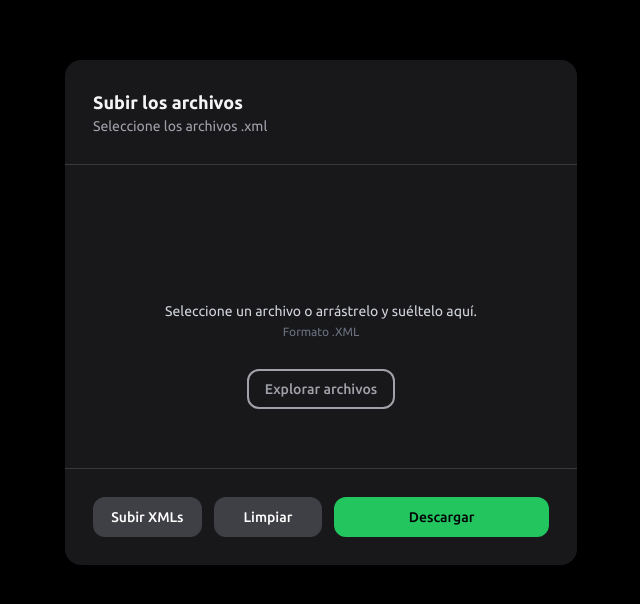
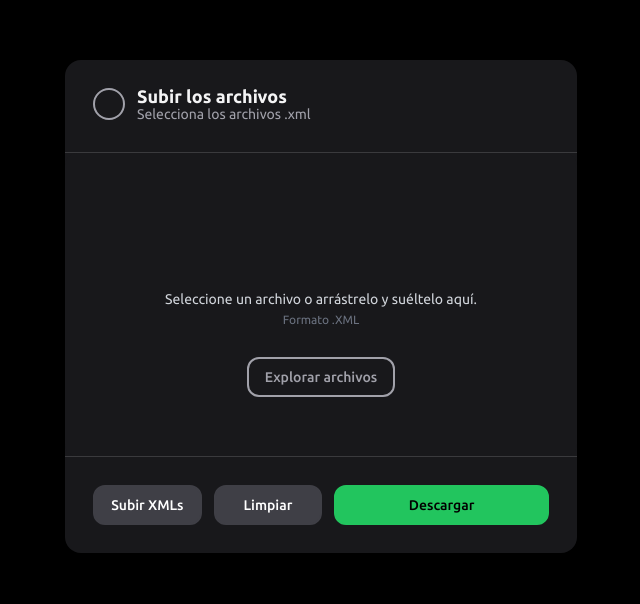
Before and after one commit to Ody2207/facturas-app, a Next.js app: page / in a window 1280 px wide. Shown: the part 140-744 px from the top of the page, without its empty margins (319-959 px from the left). Built offline with nearby package versions, Linux system fonts and the light colour scheme.

Commit message:
feat: add the icon upload

```diff
--- a/src/app/page.jsx
+++ b/src/app/page.jsx
@@ -7,13 +7,18 @@ function HomePage() {
     return (
         <section className="flex justify-center items-center w-full h-screen bg-backgroud">
             <section className="with-card h-1/2 bg-content1 rounded-2xl space-y-*">
-                <div className="p-7 border-b border-b-[#3A3A3D]">
-                    <h2 className="text-lg font-bold text-[#f4f4f5]">
+                <div className="flex gap-3 p-7 border-b border-b-[#3A3A3D]">
+                    <div className="border-2 border-[#A1A1AA] w-8 h-8 flex justify-center items-center rounded-full" >
+                        <svg xmlns="http://www.w3.org/2000/svg" width={15} height={15} viewBox="0 0 24 24"><g fill="none" stroke="#A1A1AA" strokeLinecap="round" strokeLinejoin="round" strokeWidth={2}><path strokeDasharray={20} strokeDashoffset={20} d="M8 19h-1c-2.5 0 -4 -2 -4 -4c0 -2 1.5 -4 4 -4c1 0 1.5 0.5 1.5 0.5M16 19h1c2.5 0 4 -2 4 -4c0 -2 -1.5 -4 -4 -4c-1 0 -1.5 0.5 -1.5 0.5"><animate fill="freeze" attributeName="stroke-dashoffset" dur="0.4s" values="20;0"></animate></path><path strokeDasharray={20} strokeDashoffset={20} d="M7 11v-1c0 -2.5 2 -5 5 -5M17 11v-1c0 -2.5 -2 -5 -5 -5"><animate fill="freeze" attributeName="stroke-dashoffset" begin="0.4s" dur="0.3s" values="20;0"></animate></path><path strokeDasharray={8} strokeDashoffset={8} d="M12 20v-6"><animate fill="freeze" attributeName="stroke-dashoffset" begin="0.8s" dur="0.2s" values="8;0"></animate></path><path strokeDasharray={4} strokeDashoffset={4} d="M12 13l2 2M12 13l-2 2"><animate fill="freeze" attributeName="stroke-dashoffset" begin="1s" dur="0.2s" values="4;0"></animate></path></g></svg>
+                    </div>
+
+                    <h2 className="text-lg font-bold leading-4 text-[#f4f4f5]">
                         Subir los archivos
+                        <br />
+                        <span className="text-sm font-light text-[#A1A1AA]">
+                            Selecciona los archivos .xml
+                        </span>
                     </h2>
-                    <p className="text-sm text-[#A1A1AA]">
-                        Seleccione los archivos .xml
-                    </p>
                 </div>
 
                 <div className="h-full rounded-b-2x">
```
Also changed, not shown: 1 other file (tests, documents, lock files or other folders).
